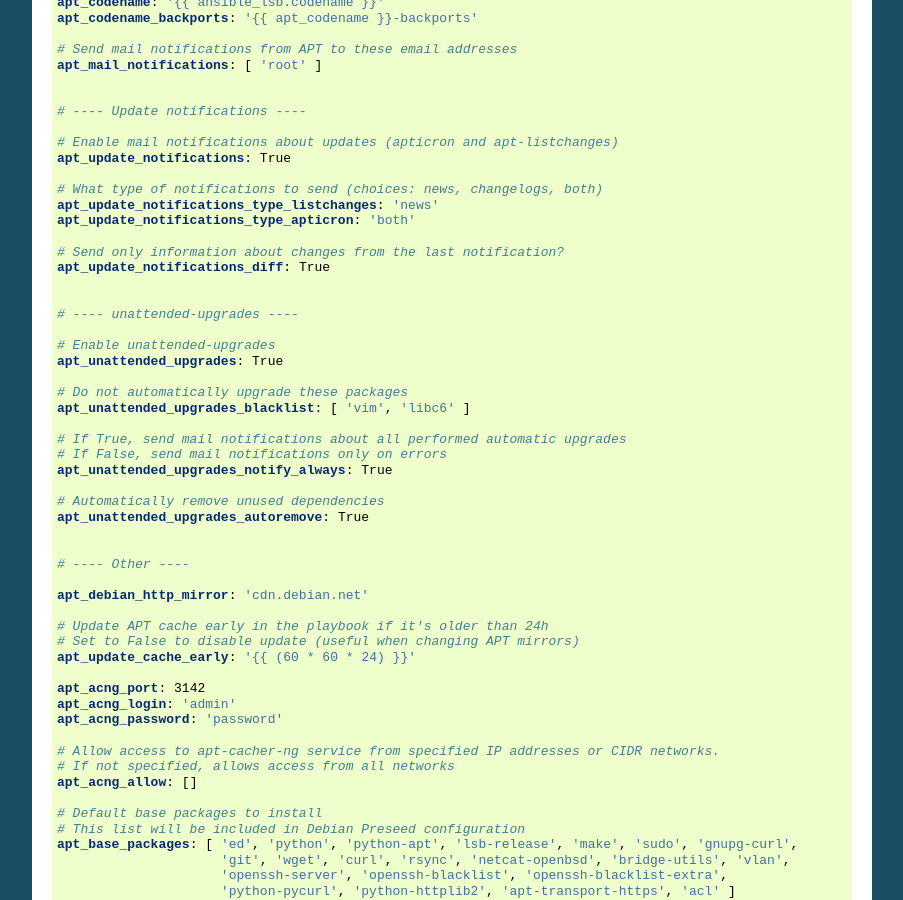
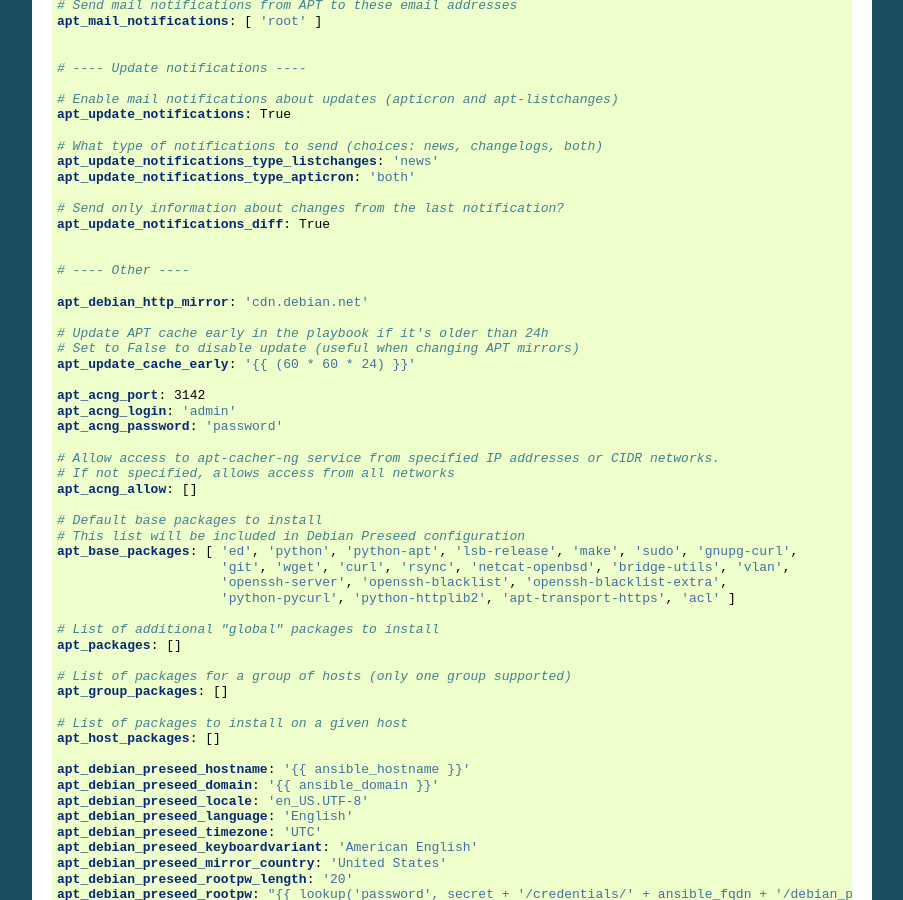
Before and after one commit to debops/docs, a Sphinx documentation site: the page built from docs/ansible/roles/debops.apt.rst, in a window 1280 px wide and 900 px high, scrolled down 1232 px. Shown: the whole window, without its empty margins (198-1101 px from the left). Built offline with Sphinx 7.4.7, drawn with Linux system fonts in a browser that asks for light colours; pages that are not in the unit, such as notebooks, are missing from menus; some of the changed text lies outside the part shown.

```diff
--- a/docs/ansible/roles/debops.apt.rst
+++ b/docs/ansible/roles/debops.apt.rst
@@ -7,9 +7,7 @@
 
 * list of APT sources
 * centralized APT cache (using ``apt-cacher-ng``)
-* automatic package updates (using ``unattended-upgrades`` and ``apticron``)
-* Debian Preseed configuration
-* local APT repository (using ``reprepro``)
+* automatic package updates (using ``apticron``)
 * installation of custom packages specified in Ansible inventory
 
 .. contents:: Table of Contents
@@ -79,22 +77,6 @@
     apt_update_notifications_diff: True
 
 
-    # ---- unattended-upgrades ----
-
-    # Enable unattended-upgrades
-    apt_unattended_upgrades: True
-
-    # Do not automatically upgrade these packages
-    apt_unattended_upgrades_blacklist: [ 'vim', 'libc6' ]
-
-    # If True, send mail notifications about all performed automatic upgrades
-    # If False, send mail notifications only on errors
-    apt_unattended_upgrades_notify_always: True
-
-    # Automatically remove unused dependencies
-    apt_unattended_upgrades_autoremove: True
-
-
     # ---- Other ----
 
     apt_debian_http_mirror: 'cdn.debian.net'
```
Also changed, not shown: .gitmodules.
